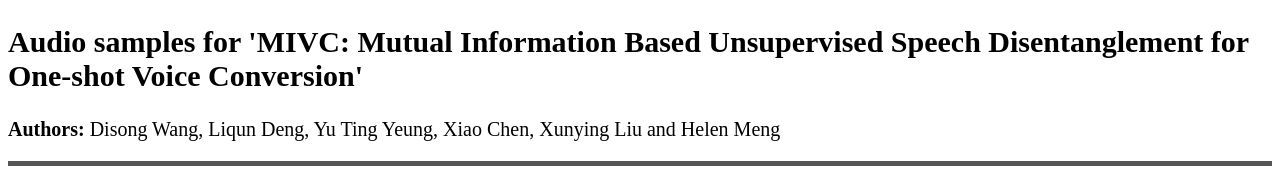
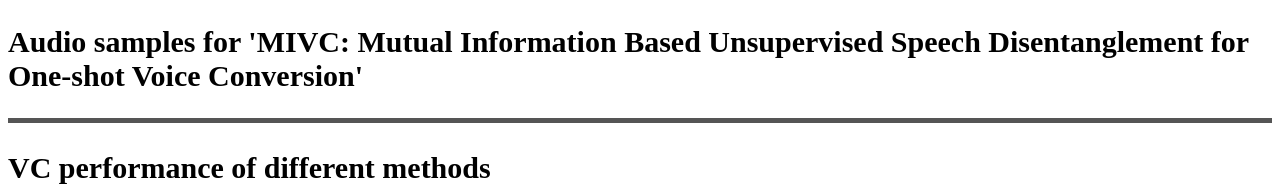
Before and after one commit to Wendison/MIVC-demo, a plain HTML site: page index.html in a window 1280 px wide. Shown: the top 191 px of the page. Drawn offline with Linux system fonts and the light colour scheme.

Commit message:
Update index.html

```diff
--- a/index.html
+++ b/index.html
@@ -18,7 +18,7 @@ audio {
 <body>
     <h2>Audio samples for 'MIVC: Mutual Information Based Unsupervised Speech
 Disentanglement for One-shot Voice Conversion'</h2>
-    <p><strong>Authors: </strong> Disong Wang, Liqun Deng, Yu Ting Yeung, Xiao Chen, Xunying Liu and Helen Meng</p>
+    <!--<p><strong>Authors: </strong> Disong Wang, Liqun Deng, Yu Ting Yeung, Xiao Chen, Xunying Liu and Helen Meng</p>-->
     <!--<p><strong>Abstract: </strong> Though significant progress has been made for the voice conversion (VC) of standard speech, VC for non-standard speech, e.g., dysarthric and second-language (L2) speech, remains a challenge, since it involves correcting for atypical prosody while maintaining speaker identity. To address this issue, we propose a VC system with explicit prosody modelling and deep speaker embedding (DSE) learning. First, a speech-encoder strives to extract robust phoneme embeddings from non-standard speech. Second, a prosody corrector takes in phoneme embeddings to infer standard phoneme duration and pitch values. Third, a conversion model takes phoneme embeddings and standard prosody features as inputs to generate the converted speech, conditioned on the target DSE that is learned via speaker encoder or speaker adaptation. Extensive experiments demonstrate that speaker encoder based conversion model can significantly reduce dysarthric and non-native pronunciation patterns to generate near-normal and near-native speech respectively, and speaker adaptation can achieve higher speaker similarity. </p>
     -->
 
```
